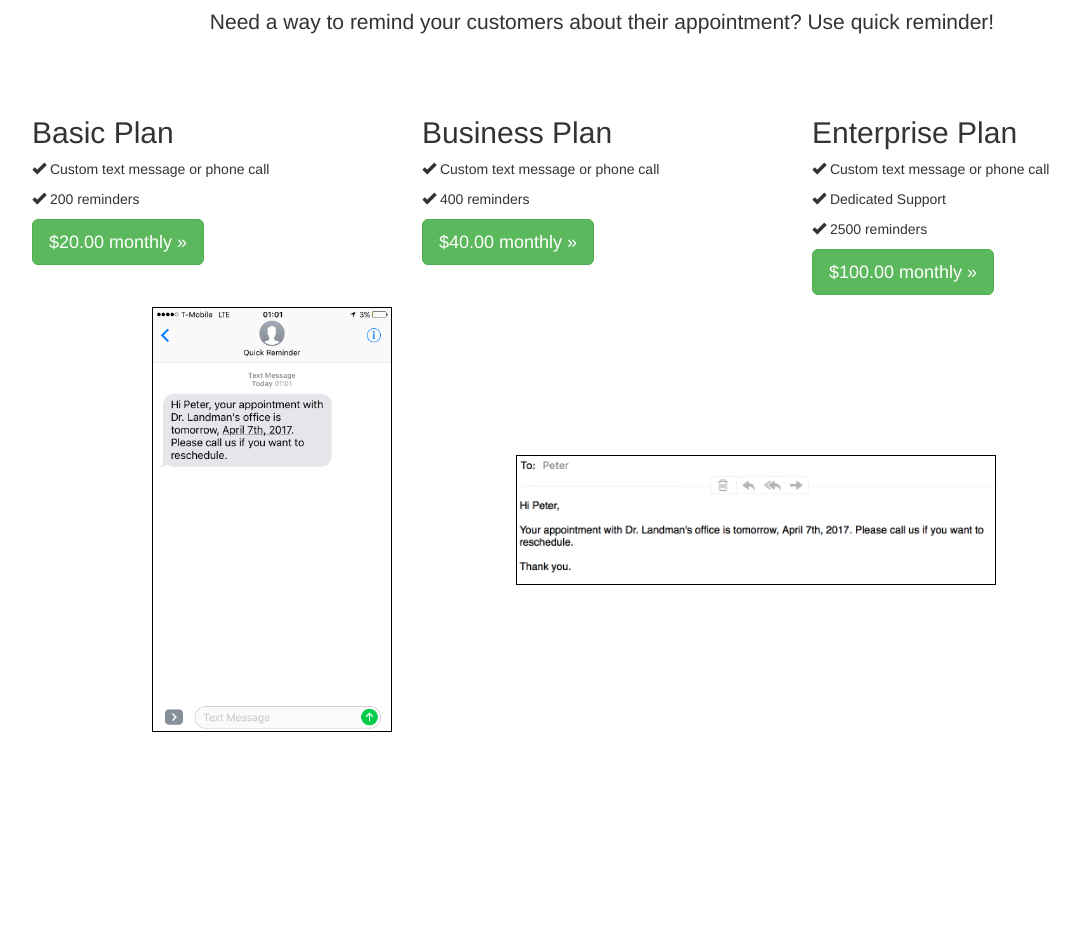
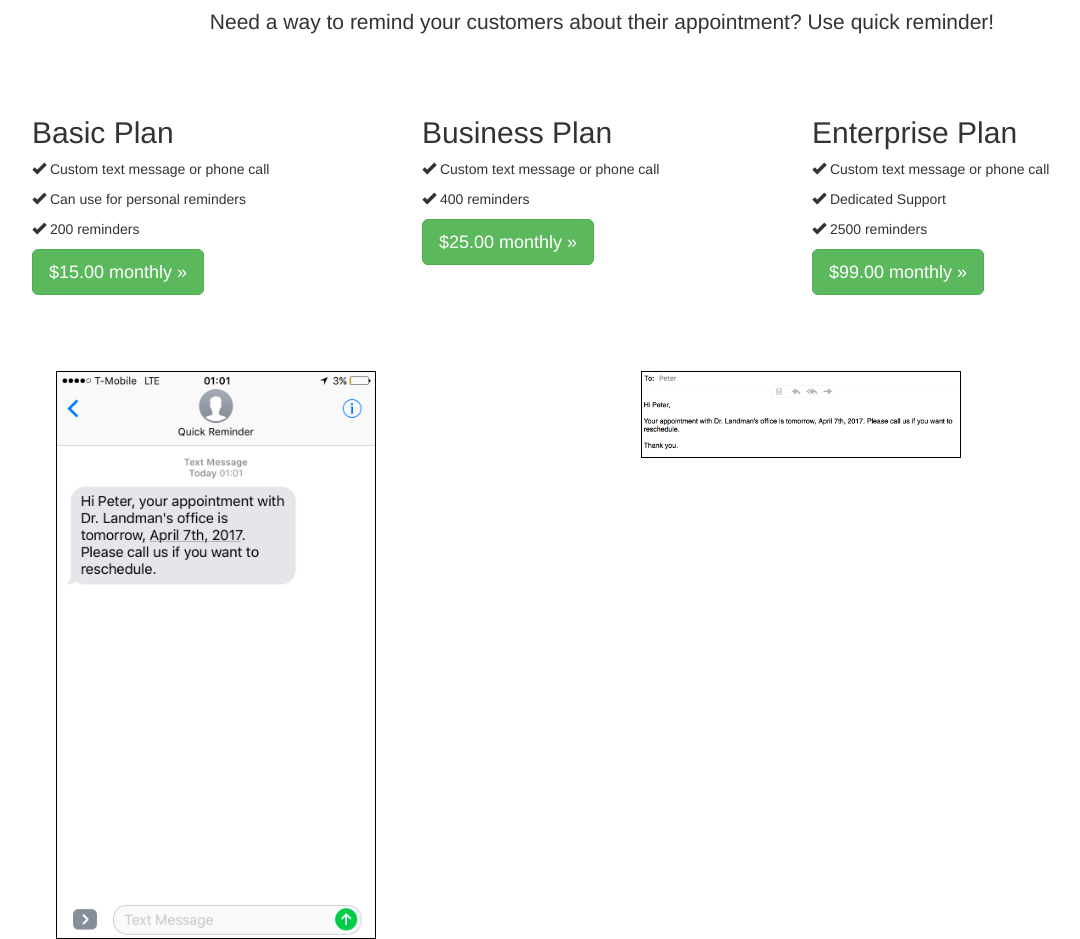
Before and after one commit to appointment-app/appointment-app, a Flask app: page / in a window 1280 px wide. Shown: the part 153-1092 px from the top of the page, without its empty margins (38-1118 px from the left). Before the commit the page ends 885 px from the top, so only its background shows below. Run offline with Flask 2, Linux system fonts and the light colour scheme; some libraries are stand-ins or nearby versions.

Commit message:
sub module

```diff
--- a/app.py
+++ b/app.py
@@ -1,7 +1,7 @@
 from flask import Flask, render_template, request, flash, redirect
 # from twilio.rest import TwilioRestClient
 import os
-from config import app
+from config import app, db
 
 # client = TwilioRestClient(account=app.config['TWILIO_ACCOUNT_SID'], token=app.config['TWILIO_AUTH_TOKEN'])
 
@@ -10,6 +10,7 @@ def home():
     if request.method == "POST":
         form = request.form
         if "@" in form['email'] and "." in form['email']:
+            db.subscribers.insert({"email" : form['email'], "plan" : form['plan']})
             print "Email: %s Plan: %s" % (form['email'], form['plan'])
             flash("<b>Thank you!</b> We'll contact you as soon as possible.", "success")
             return redirect('/')
--- a/config.py
+++ b/config.py
@@ -1,7 +1,13 @@
 import os
 from flask import Flask
+from pymongo import MongoClient
 
 app = Flask(__name__)
+
+MONGO_URL = os.environ.get('MONGODB_URI')
+client = MongoClient(MONGO_URL)
+
+db = client.heroku_t0z9f65z
 
 try:
 	app.config.from_pyfile("dev_config.cfg")
--- a/templates/base.html
+++ b/templates/base.html
@@ -1,15 +1,17 @@
 <!DOCTYPE html>
 <html lang="en">
   <head>
+
+    <meta name="viewport" content="width=device-width, initial-scale=1">
     <meta charset="utf-8">
     <meta http-equiv="X-UA-Compatible" content="IE=edge">
-    <meta name="viewport" content="width=device-width, initial-scale=1">
     <!-- The above 3 meta tags *must* come first in the head; any other head content must come *after* these tags -->
     <meta name="description" content="">
     <meta name="author" content="">
+
     <link rel="icon" href="../../favicon.ico">
 
-    <title>Starter Template for Bootstrap</title>
+    <title>{% block title %}{% endblock %}</title>
 
     <!-- Bootstrap core CSS -->
     <link rel="stylesheet" href="https://maxcdn.bootstrapcdn.com/bootstrap/3.3.7/css/bootstrap.min.css" integrity="sha384-BVYiiSIFeK1dGmJRAkycuHAHRg32OmUcww7on3RYdg4Va+PmSTsz/K68vbdEjh4u" crossorigin="anonymous">
--- a/templates/home.html
+++ b/templates/home.html
@@ -1,4 +1,6 @@
 {% extends "base.html" %}
+
+{% block title %}Quick Reminder{% endblock %}
 
 {% block content %}
 <style>
@@ -12,7 +14,6 @@
   display: inline-block;
   height: 100%;
   vertical-align: middle;
-  margin-right: -4px;
 }
 
 .modal-dialog {
@@ -20,8 +21,28 @@
   text-align: left;
   vertical-align: middle;
 }
+
+#image-container {
+  margin-top: 12px;
+}
+
+.images {
+  display: inline-block;
+  width: 320px;
+  margin-top: 12px;
+  margin-left: 24px;
+  margin-right: 36px;
+}
+
+@media screen and (max-width: 800px) {
+  .images {
+    display: block;
+    width: 99%;
+    margin: 0 auto;
+    margin-top: 12px;
+  }
+}
 </style>
-
 
   <nav class="navbar navbar-inverse navbar-fixed-top">
     <div class="container">
@@ -32,17 +53,16 @@
           <span class="icon-bar"></span>
           <span class="icon-bar"></span>
         </button>
-        <a class="navbar-brand" href="/">Quick Reminder</a>
+        <a class="navbar-brand" href="#">Quick Reminder</a>
       </div>
       <div id="navbar" class="collapse navbar-collapse">
         <ul class="nav navbar-nav">
-          <li class="active"><a href="#">Home</a></li>
-<!--           <li><a href="#about">About</a></li>
-          <li><a href="#contact">Contact</a></li> -->
+          <li class="active"><a href="/">Home</a></li>
         </ul>
       </div><!--/.nav-collapse -->
     </div>
   </nav>
+
 
   <div class="container">
 
@@ -65,29 +85,32 @@
             <div class="col-md-4">
               <h2>Basic Plan</h2>
               <p><span class="glyphicon glyphicon-ok" aria-hidden="true"></span> Custom text message or phone call</p>
+              <p><span class="glyphicon glyphicon-ok" aria-hidden="true"></span> Can use for personal reminders</p>
               <p><span class="glyphicon glyphicon-ok" aria-hidden="true"></span> 200 reminders</p>
-              <button type="button" class="btn btn-lg btn-success" data-toggle="modal" data-target="#plan-modal" onclick="document.getElementById('plan').value = 'basic';">$20.00 monthly »</button>
+              <button type="button" class="btn btn-lg btn-success" data-toggle="modal" data-target="#plan-modal" onclick="document.getElementById('plan').value = 'basic';">$15.00 monthly »</button>
             </div>
             <div class="col-md-4">
               <h2>Business Plan</h2>
               <p><span class="glyphicon glyphicon-ok" aria-hidden="true"></span> Custom text message or phone call</p>
               <p><span class="glyphicon glyphicon-ok" aria-hidden="true"></span> 400 reminders</p>
-              <button type="button" class="btn btn-lg btn-success" data-toggle="modal" data-target="#plan-modal" onclick="document.getElementById('plan').value = 'business';">$40.00 monthly »</button>
+              <button type="button" class="btn btn-lg btn-success" data-toggle="modal" data-target="#plan-modal" onclick="document.getElementById('plan').value = 'business';">$25.00 monthly »</button>
            </div>
            <div class="col-md-4">
               <h2>Enterprise Plan</h2>
               <p><span class="glyphicon glyphicon-ok" aria-hidden="true"></span> Custom text message or phone call</p>
               <p><span class="glyphicon glyphicon-ok" aria-hidden="true"></span> Dedicated Support</p>
               <p><span class="glyphicon glyphicon-ok" aria-hidden="true"></span> 2500 reminders</p>
-              <button type="button" class="btn btn-lg btn-success" data-toggle="modal" data-target="#plan-modal" onclick="document.getElementById('plan').value = 'enterprise';">$100.00 monthly »</button>
+              <button type="button" class="btn btn-lg btn-success" data-toggle="modal" data-target="#plan-modal" onclick="document.getElementById('plan').value = 'enterprise';">$99.00 monthly »</button>
             </div>
     </div>
 
-    <div style="display: inline-block; margin-left:120px; margin-top: 12px;">
-      <img src="/static/images/iphone-reminder.png" style="width:240px; border: 1px solid black; display: inline-block;">
-    </div>
-    <div style="display: inline-block; margin-left: 120px;">
-      <img src="/static/images/email-reminder.png" style="width:480px; border: 1px solid black; display: inline-block;">
+    <div class="row" style="margin-top: 64px;">
+            <div class="col-md-6">
+              <img class="images" src="/static/images/iphone-reminder.png" style="border: 1px solid black;">
+            </div>
+            <div class="col-md-6">
+              <img class="images" src="/static/images/email-reminder.png" style="border: 1px solid black;">
+           </div>
     </div>
 
   </div>
```
Also changed, not shown: 1 other file.
